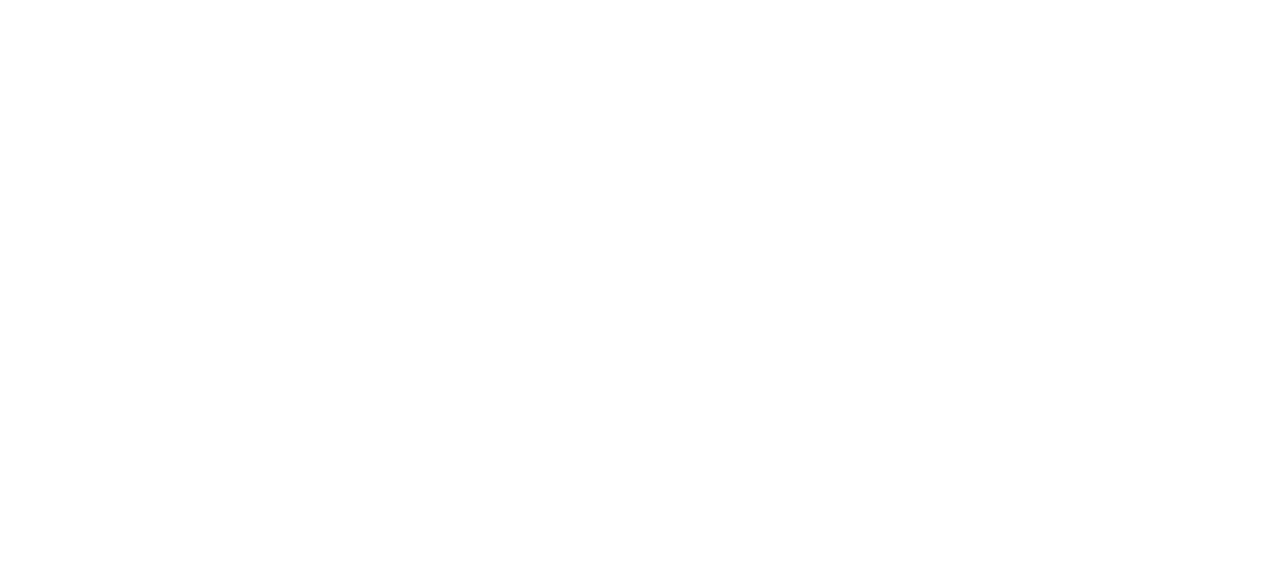
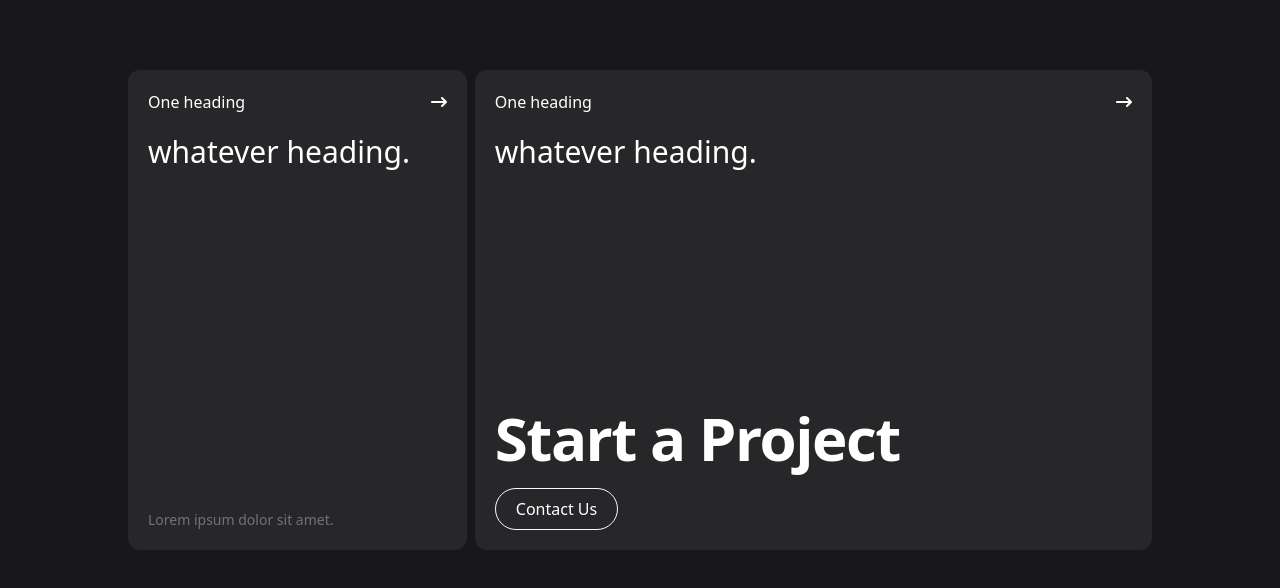
Before and after one commit to anukulKun/refokus-clone-mommy-too-thicc, a React (Vite) app: page / in a window 1280 px wide. Shown: the part 3548-4136 px from the top of the page. Before the commit the page ends 3538 px from the top, so only its background shows below. Built offline with nearby package versions, Linux system fonts and the light colour scheme.

Commit message:
cards component without the animations done

```diff
--- a/src/App.jsx
+++ b/src/App.jsx
@@ -4,6 +4,7 @@
 import Stripes from './components/Stripes'
 import Products from './components/Products'
 import Marquees from './components/Marquees'
+import Cards from './components/Cards'
 
 function App() {
   return (
@@ -13,6 +14,7 @@
       <Stripes />
       <Products />
       <Marquees/>
+      <Cards />
     </div>
   )
 }
--- /dev/null
+++ b/src/components/Card.jsx
@@ -0,0 +1,35 @@
+import React from "react";
+import { FaArrowRightLong } from "react-icons/fa6";
+
+function Card({ width, start, para, hover }) {
+  return (
+    <div className={`w-1/2 bg-zinc-800 p-5 rounded-xl ${width} hover:${hover} flex flex-col min-h-[30rem] justify-between`}>
+      <div className="w-full">
+        <div className="w-full flex justify-between items-center">
+          <h3>One heading</h3>
+          <FaArrowRightLong />
+        </div>
+        <h1 className="text-3xl font-medium mt-5">whatever heading.</h1>
+      </div>
+      <div className="down w-full ">
+        {start  && (
+          <>
+            <h1 className="text-6xl font-semibold tracking-tight leading-none">
+              Start a Project
+            </h1>
+            <button className="rounded-full py-2 px-5 border-[1px] mt-5 border-zinc-50">
+              Contact Us
+            </button>
+          </>
+        )}
+        {para && (
+          <p className="text-sm font-medium text-zinc-500">
+            Lorem ipsum dolor sit amet.
+          </p>
+        )}
+      </div>
+    </div>
+  );
+}
+
+export default Card;
--- /dev/null
+++ b/src/components/Cards.jsx
@@ -0,0 +1,17 @@
+import React from "react";
+import Card from "./Card";
+
+function Cards() {
+  return (
+    <div className="w-full">
+      <div className="max-w-screen-lg mx-auto  py-20 flex gap-2">
+
+        <Card width={"basis-1/3"} start={false} para={true} />
+        <Card width={"basis-2/3"} start={true} para={false} hover={"bg-violet-600"}/>
+
+      </div>
+    </div>
+  );
+}
+
+export default Cards;
```
